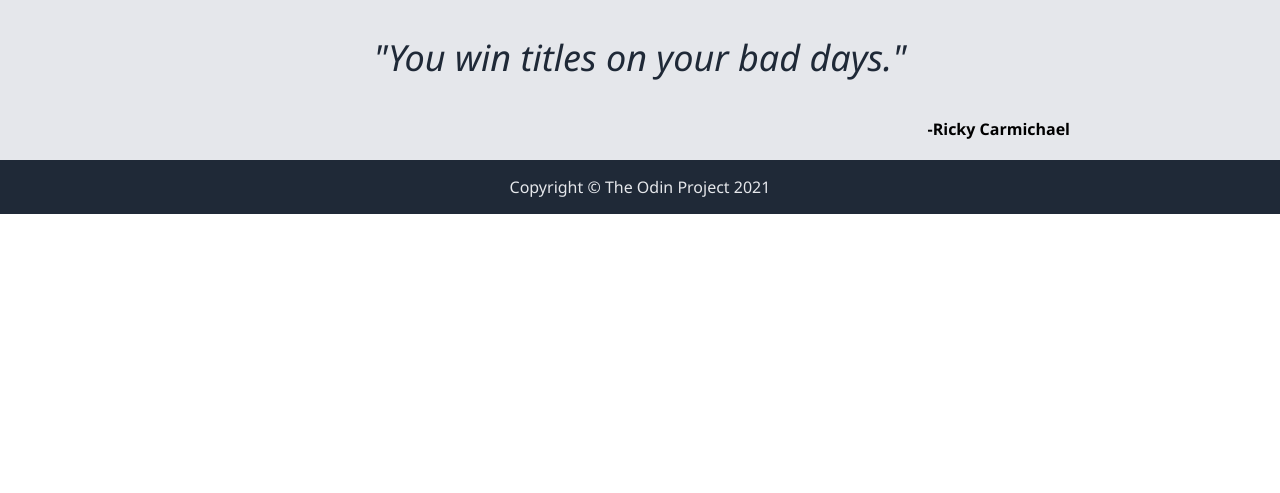
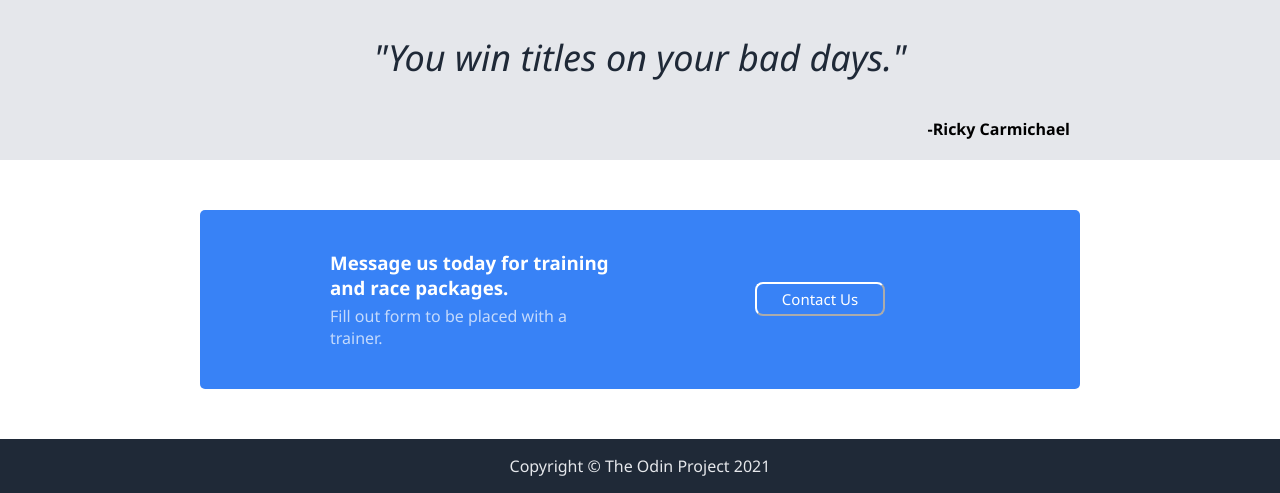
Before and after one commit to zread240/landing-page, a plain HTML site: page index.html in a window 1280 px wide. Shown: the part 686-1179 px from the top of the page. Before the commit the page ends 900 px from the top, so only its background shows below. Drawn offline with Linux system fonts and the light colour scheme.

Commit message:
Add contact us button

```diff
--- a/index.html
+++ b/index.html
@@ -60,7 +60,15 @@
         <b>-Ricky Carmichael</b>
     </div>
 
-    <div class="sign-up"></div>
+    <div class="contact-us">
+        <div class="contact-item contact-text">
+            <h3>Message us today for training and race packages.</h3>
+            <p>Fill out form to be placed with a trainer. </p>
+        </div>
+        <div class="contact-item contact-button">
+            <button type="button">Contact Us</button>
+        </div>
+    </div>
 
     <div class="footer">
         <p>Copyright © The Odin Project 2021</p>
```
